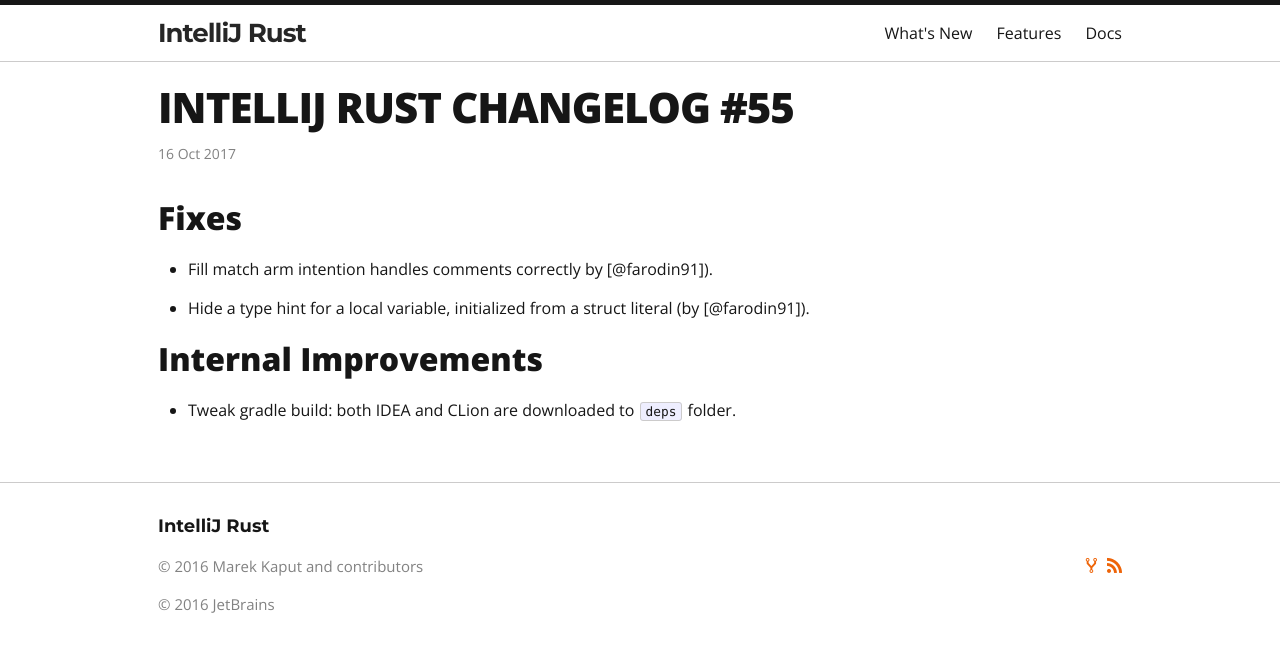
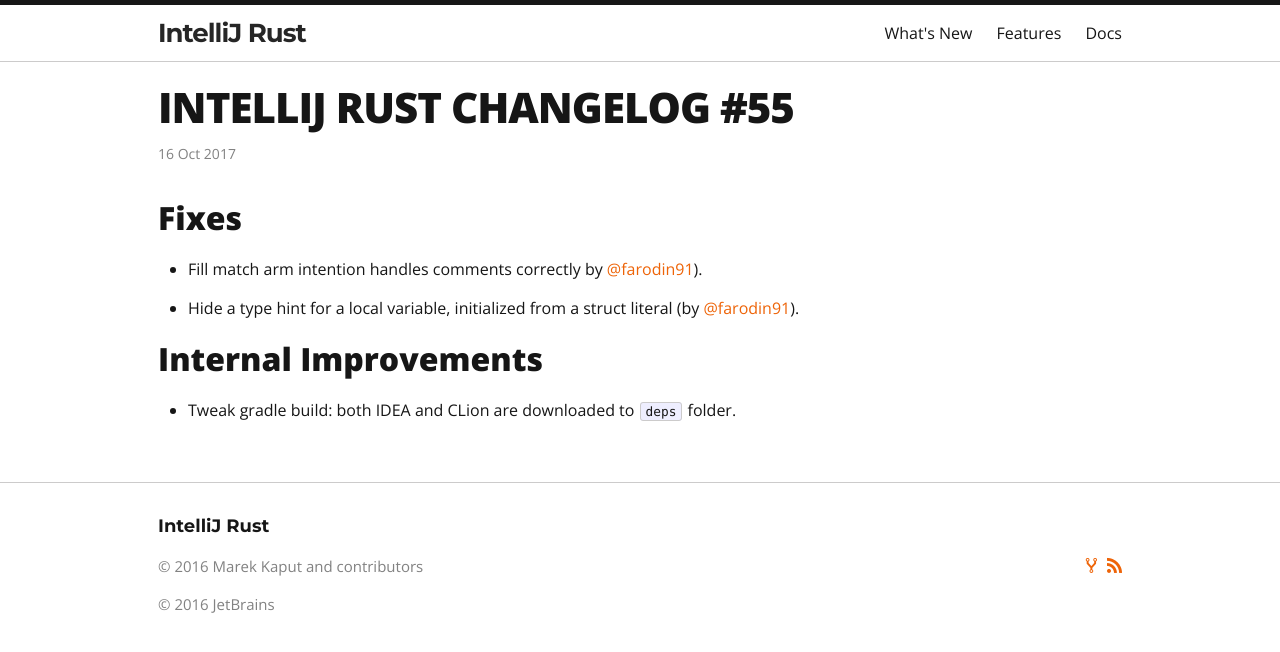
Before and after one commit to intellij-rust/intellij-rust.github.io, a Jekyll site: the page built from _posts/2017-10-16-changelog-55.markdown, in a window 1280 px wide. Shown: the top 652 px of the page. Built offline with Jekyll 4.4.1, drawn with Linux system fonts in a browser that asks for light colours; nearby versions of some CDN libraries; some web fonts are replaced; some of the changed lines change nothing that is shown.

Commit message:
Add forgotten link

```diff
--- a/_posts/2017-10-16-changelog-55.markdown
+++ b/_posts/2017-10-16-changelog-55.markdown
@@ -14,3 +14,5 @@
 ## Internal Improvements
 
 * Tweak gradle build: both IDEA and CLion are downloaded to `deps` folder.
+
+[@farodin91]: https://github.com/farodin91
```
